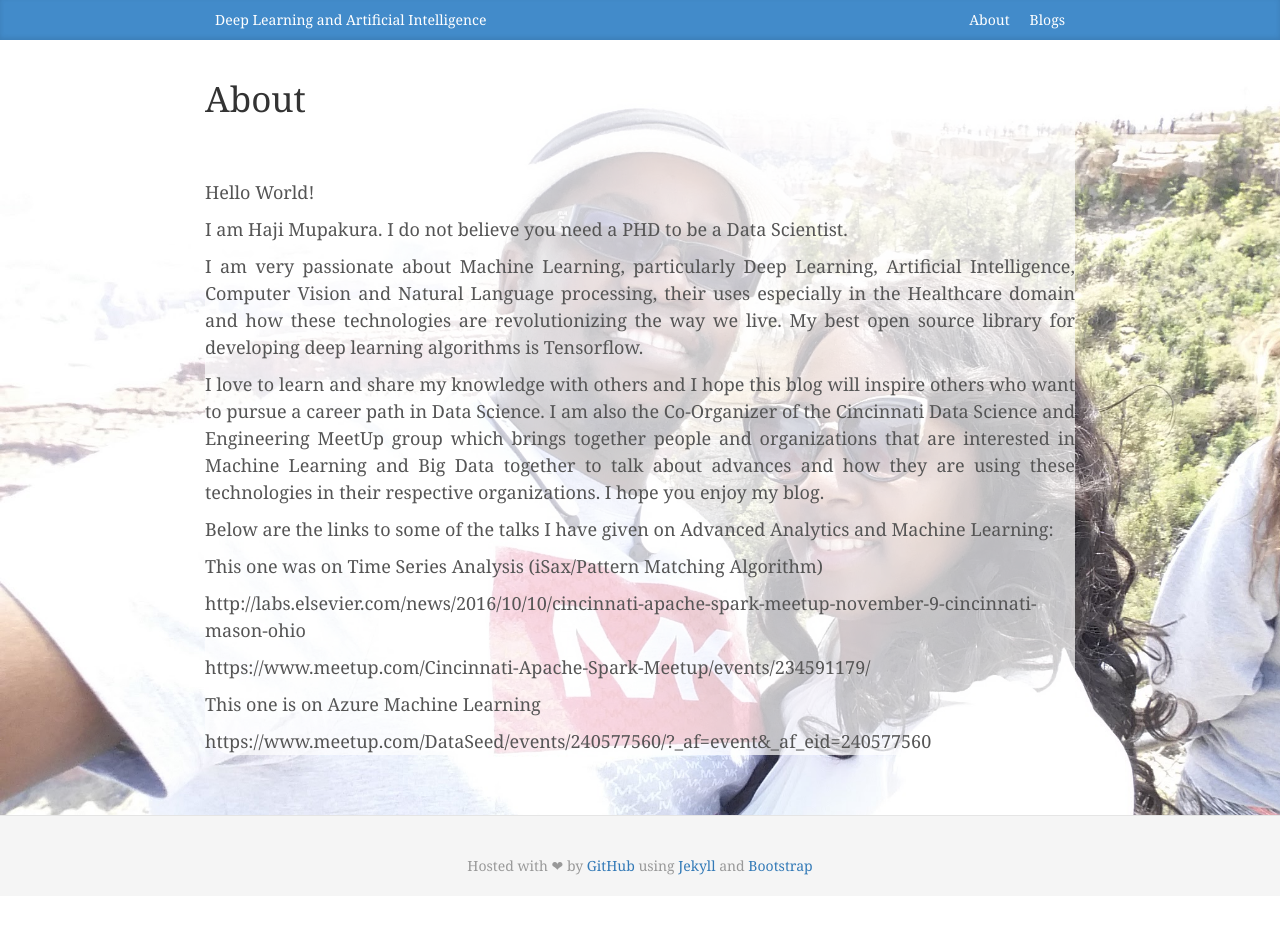
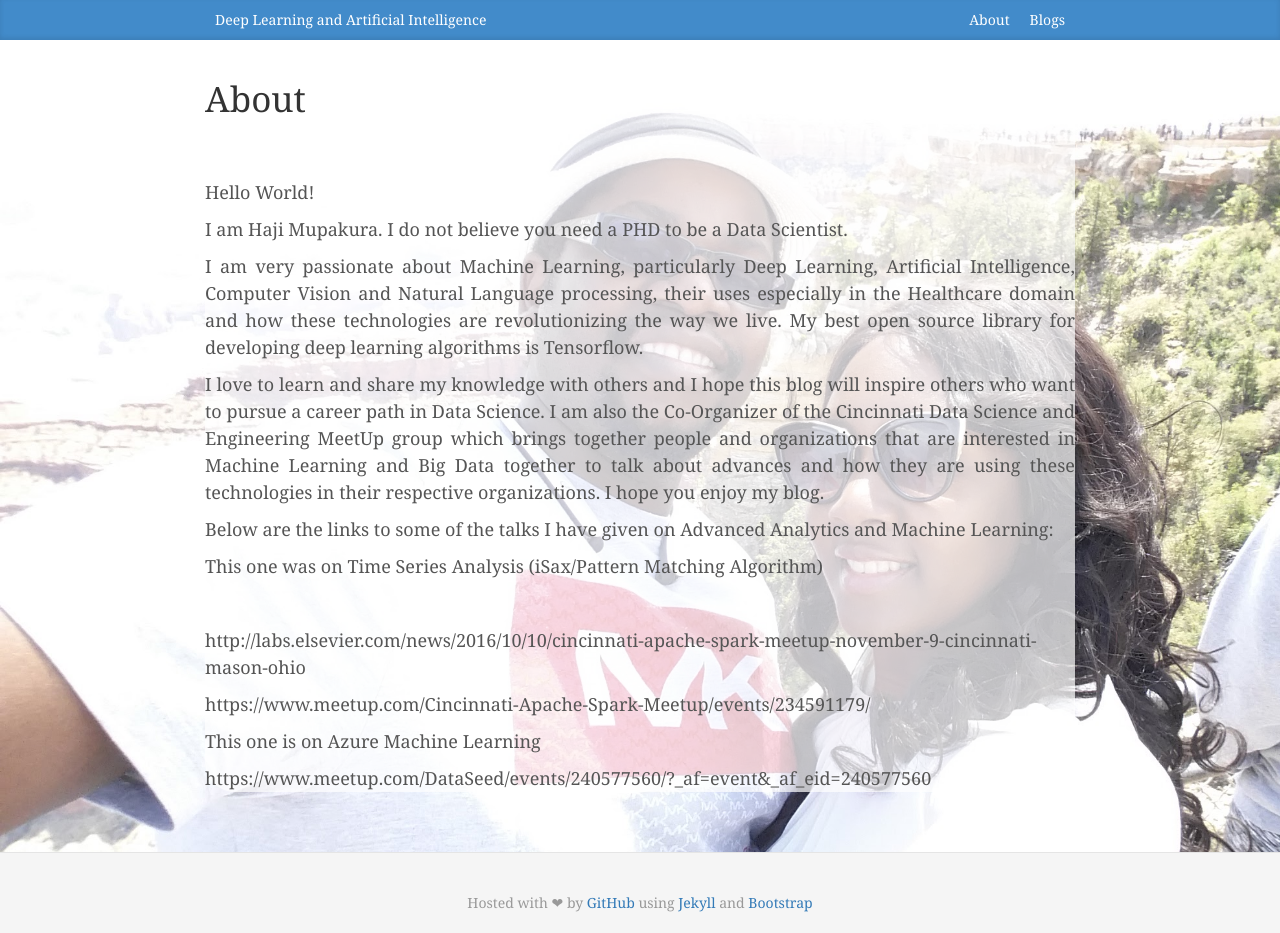
Before and after one commit to hajimupakura/hajimupakura.github.io, a Jekyll site: the page built from about.md, in a window 1280 px wide. Built offline with Jekyll 4.4.1, drawn with Linux system fonts in a browser that asks for light colours; nearby versions of some CDN libraries; before the commit the page ends 900 px from its top, so only the background shows below that.

```diff
--- a/about.md
+++ b/about.md
@@ -20,6 +20,8 @@ Below are the links to some of the talks I have given on Advanced Analytics and
 
 This one was on Time Series Analysis (iSax/Pattern Matching Algorithm)
 
+<a href="http://labs.elsevier.com/news/2016/10/10/cincinnati-apache-spark-meetup-november-9-cincinnati-mason-ohio "></a><br />
+
 http://labs.elsevier.com/news/2016/10/10/cincinnati-apache-spark-meetup-november-9-cincinnati-mason-ohio
 
 https://www.meetup.com/Cincinnati-Apache-Spark-Meetup/events/234591179/
```
